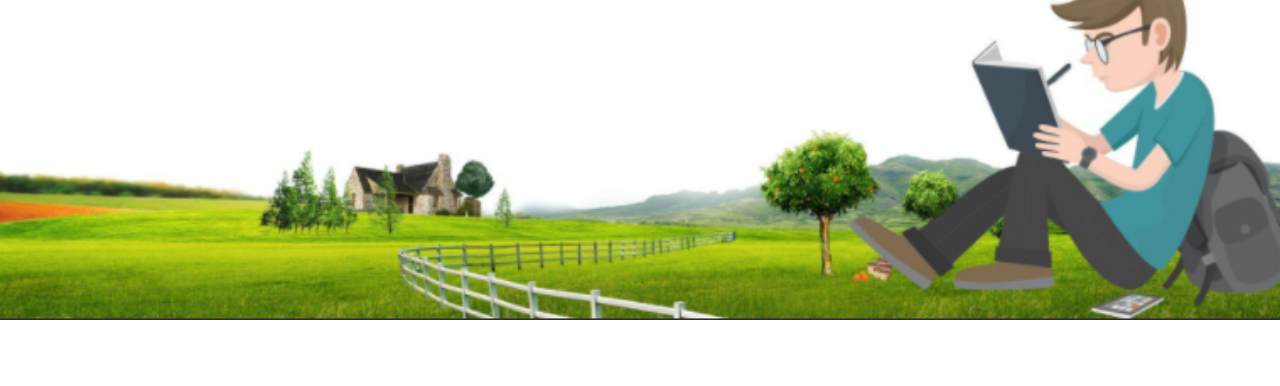
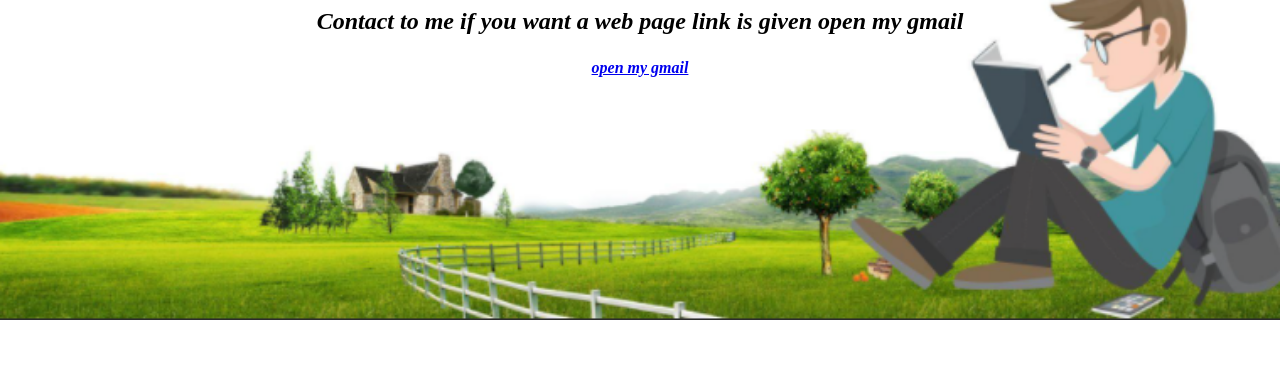
Before and after one commit to VishwajeetPortal/VishwajeetPortal, a plain HTML site: page index.html in a window 1280 px wide. Shown: the part 414-800 px from the top of the page. Drawn offline with Linux system fonts and the light colour scheme.

Commit message:
Update index.html

```diff
--- a/index.html
+++ b/index.html
@@ -7,4 +7,6 @@
 <h2><i><p align="center">About me</p></h2>
 <p align="center">student of Saint joseph's school<br/>studying in class 6<br/>and learning html</p>
 <p align=center><img src=".\srasati logo.png" height="200px" width="200px" alt=""/></p>
+    <h2><i><p align=center>Contact to me if you want a web page link is given open my gmail</p></h2>
+        <p align=center><a href="vishwajeetbinayak05@gmail.com"target=_blank">open my gmail</a></p>
 </html>
```
